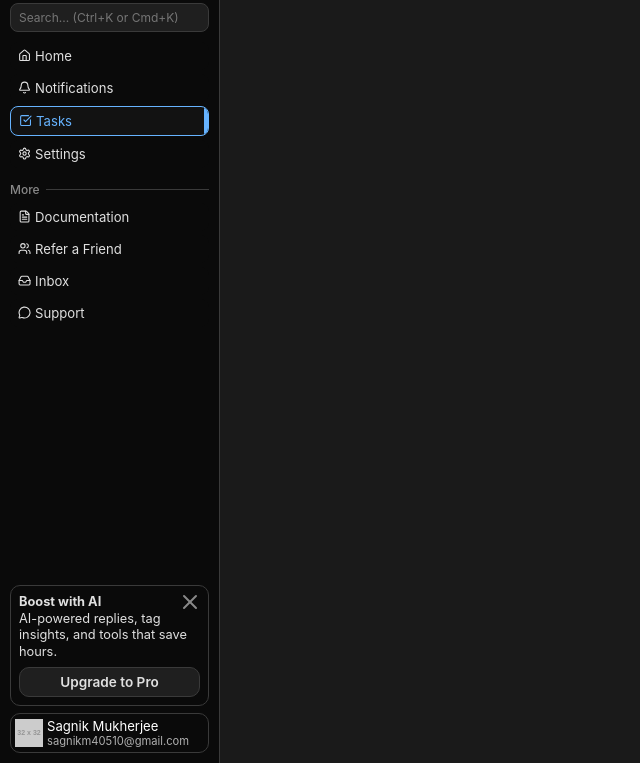
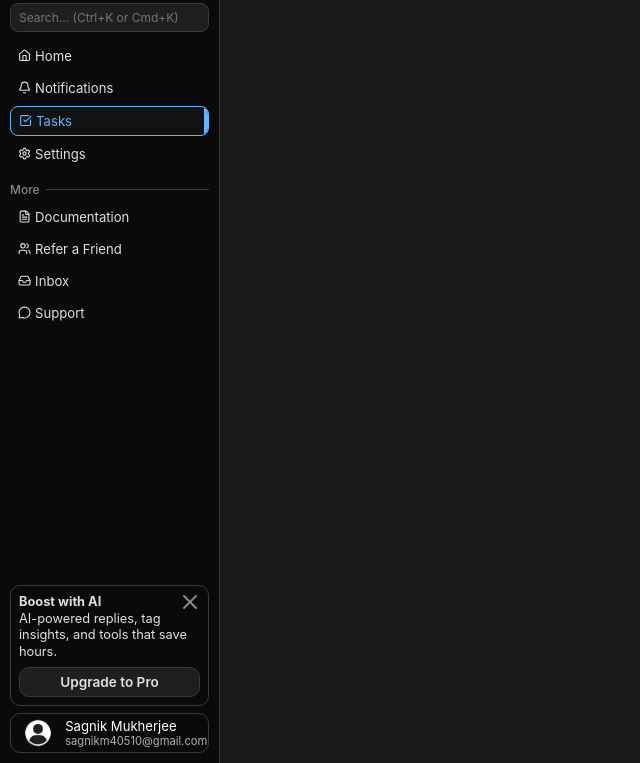
Before and after one commit to orionreed23/Helium, a plain HTML site: page frontend/html/dashboard.html in a window 1280 px wide. Shown: the part 37-800 px from the top of the page, without its empty margins (0-640 px from the left). Drawn offline with nearby package versions, Linux system fonts and the light colour scheme; placeholder pictures from the web are drawn by us.

Commit message:
Added a user icon

```diff
--- a/frontend/css/dashboard.css
+++ b/frontend/css/dashboard.css
@@ -190,7 +190,7 @@
 }
 
 .user img {
-  width: 28px;
+  width: 46.2px;
   height: 28px;
 }
 
--- a/frontend/html/dashboard.html
+++ b/frontend/html/dashboard.html
@@ -55,7 +55,7 @@
       </div>
 
       <div class="user">
-        <img src="https://via.placeholder.com/32" alt="User">
+        <img src="../assets/user/user icon male.png" alt="User">
         <div>
           <p class="name">Sagnik Mukherjee</p>
           <p class="email">sagnikm40510@gmail.com</p>
```
Also changed, not shown: frontend/assets/user/user icon male.png (added).
